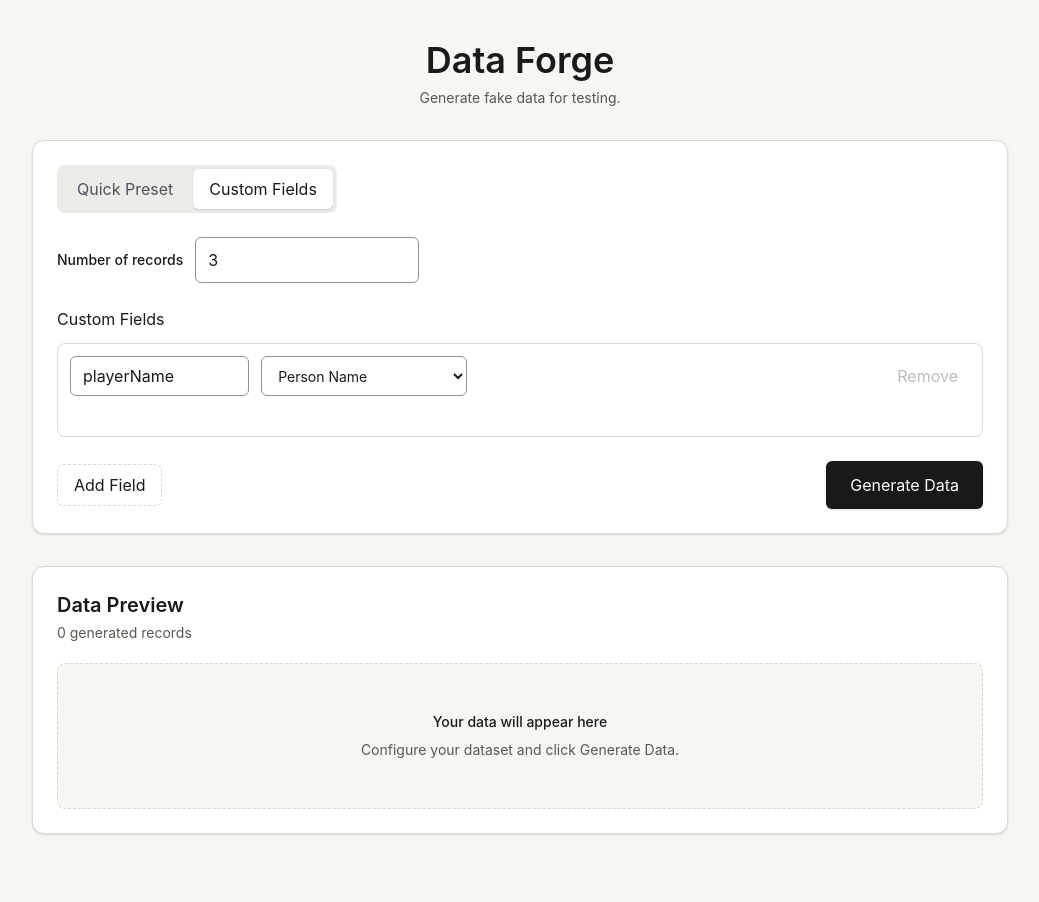
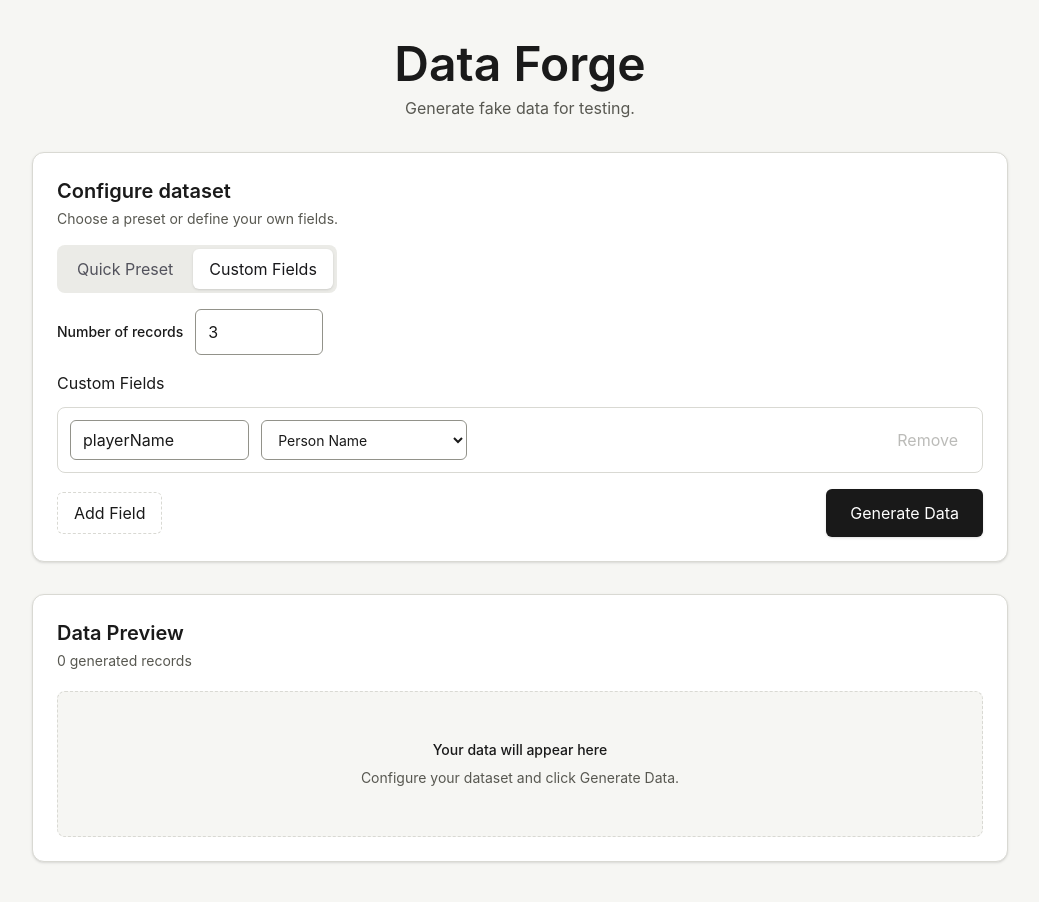
Before and after one commit to NguyenDucAnh20235585/data-forge, a React (Vite) app in the folder frontend/: page / in a window 1280 px wide. Both pictures are taken after a click on the button "Custom Fields". Shown: the whole page, without its empty margins (120-1159 px from the left). Before the commit the page ends 874 px from the top, so only its background shows below. Built offline with nearby package versions, Linux system fonts and the light colour scheme.

Commit message:
style: improve generator layout and field spacing

```diff
--- a/frontend/src/App.tsx
+++ b/frontend/src/App.tsx
@@ -113,14 +113,20 @@ function App() {
     <main className="mx-auto w-full max-w-5xl px-6 py-10">
       <header className="mb-8">
         <div className="text-center">
-          <h1 className="text-4xl font-semibold text-ink">Data Forge</h1>
-          <p className="mt-2 text-sm text-muted">
+          <h1 className="text-5xl font-semibold text-ink">Data Forge</h1>
+          <p className="mt-2 text-base text-muted">
             Generate fake data for testing.
           </p>
         </div>
       </header>
 
-      <div className="flex flex-col gap-6 rounded-xl border border-outline bg-surface p-6 shadow-sm">
+      <div className="flex flex-col gap-4 rounded-xl border border-outline bg-surface p-6 shadow-sm">
+        <div>
+          <h2 className="text-xl font-semibold text-ink">Configure dataset</h2>
+          <p className="mt-1 text-sm text-muted">
+            Choose a preset or define your own fields.
+          </p>
+        </div>
         <div
           className="flex w-fit gap-1 rounded-lg bg-surface-soft p-1"
           role="group"
@@ -194,7 +200,7 @@ function App() {
               max="1000"
               value={count}
               onChange={(event) => setCount(Number(event.target.value))}
-              className="w-56 rounded-md border border-control-outline bg-surface px-3 py-2.5 text-sm text-ink outline-none transition-colors focus:border-accent focus:ring-2 focus:ring-accent/20"
+              className="w-32 rounded-md border border-control-outline bg-surface px-3 py-2.5 text-sm text-ink outline-none transition-colors focus:border-accent focus:ring-2 focus:ring-accent/20"
             />
           </div>
         </div>
@@ -224,7 +230,7 @@ function App() {
             disabled={
               loading || !Number.isInteger(count) || count < 1 || count > 1000
             }
-            className="ml-auto rounded-md bg-primary px-6 py-3 text-sm font-semibold text-white shadow-sm transition-colors duration-150 hover:bg-zinc-800 focus-visible:outline-2 focus-visible:outline-offset-2 focus-visible:outline-accent disabled:cursor-not-allowed disabled:opacity-50"
+            className="ml-auto rounded-md bg-primary h-12 px-6 text-sm font-semibold text-white shadow-sm transition-colors duration-150 hover:bg-zinc-800 focus-visible:outline-2 focus-visible:outline-offset-2 focus-visible:outline-accent disabled:cursor-not-allowed disabled:opacity-50"
           >
             {loading ? "Generating..." : "Generate Data"}
           </button>
--- a/frontend/src/components/CustomFieldRow.tsx
+++ b/frontend/src/components/CustomFieldRow.tsx
@@ -35,7 +35,6 @@ export default function CustomFieldRow({
 
   return (
     <div className="grid w-full grid-cols-[minmax(0,1fr)_minmax(0,1.15fr)_minmax(0,2.2fr)_auto] gap-x-3 gap-y-2 rounded-lg border border-outline bg-surface p-3">
-      {/* Row 1 */}
       <div className="min-w-0">
         <input
           aria-label="Field name"
@@ -232,8 +231,10 @@ export default function CustomFieldRow({
         </button>
       </div>
 
-      {/* Row 2: helper / error */}
-      <div className="col-start-1 col-end-4 min-h-5 text-left">
+      {(error !== null ||
+        field.type === "choice" ||
+        field.type === "pattern") && (
+        <div className="col-span-full text-left">
           {hasNameError && (
             <p
               id={nameErrorId}
@@ -266,6 +267,7 @@ export default function CustomFieldRow({
             </p>
           )}
         </div>
+      )}
     </div>
   );
 }
```
Lines whose indentation alone changed are shown as unchanged.
